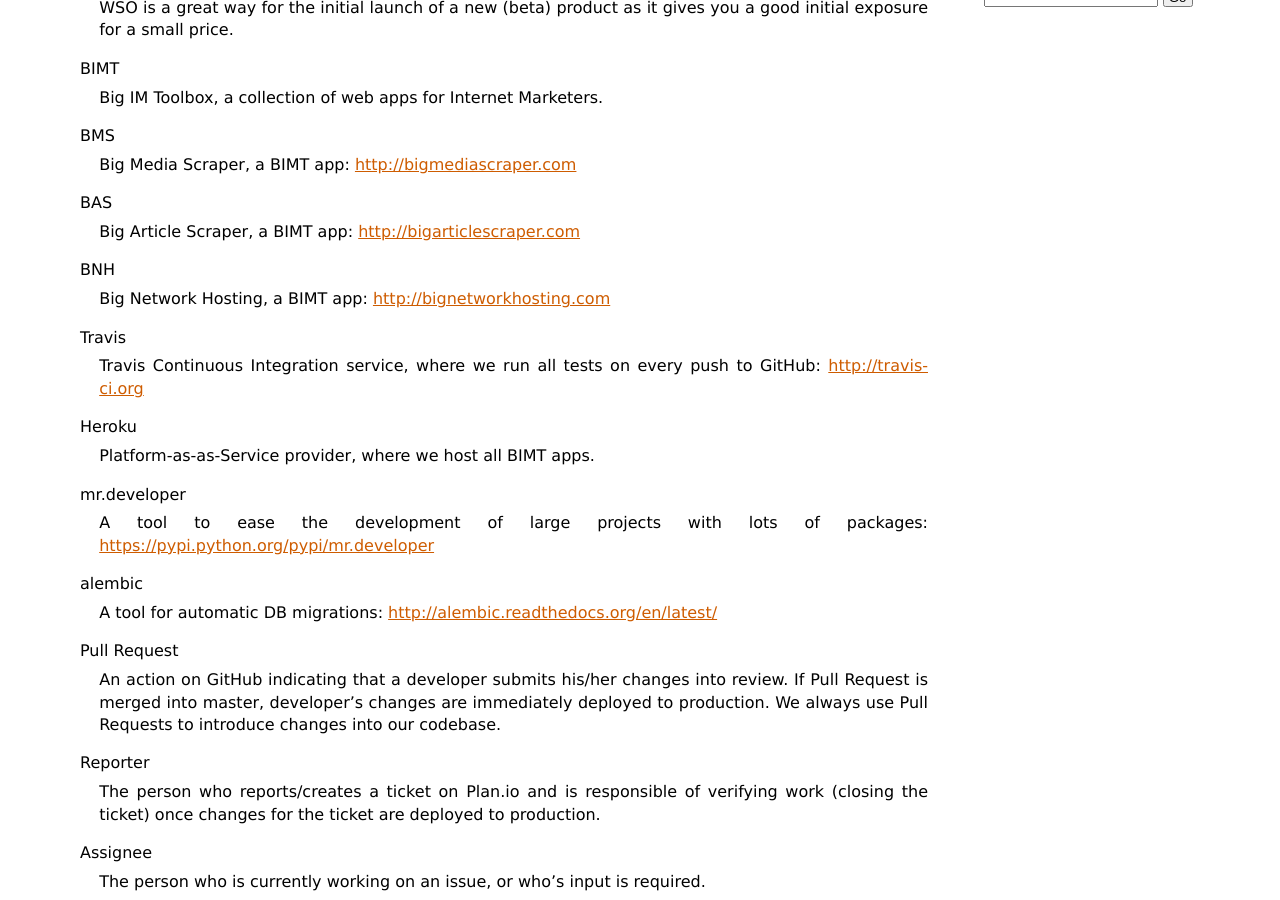
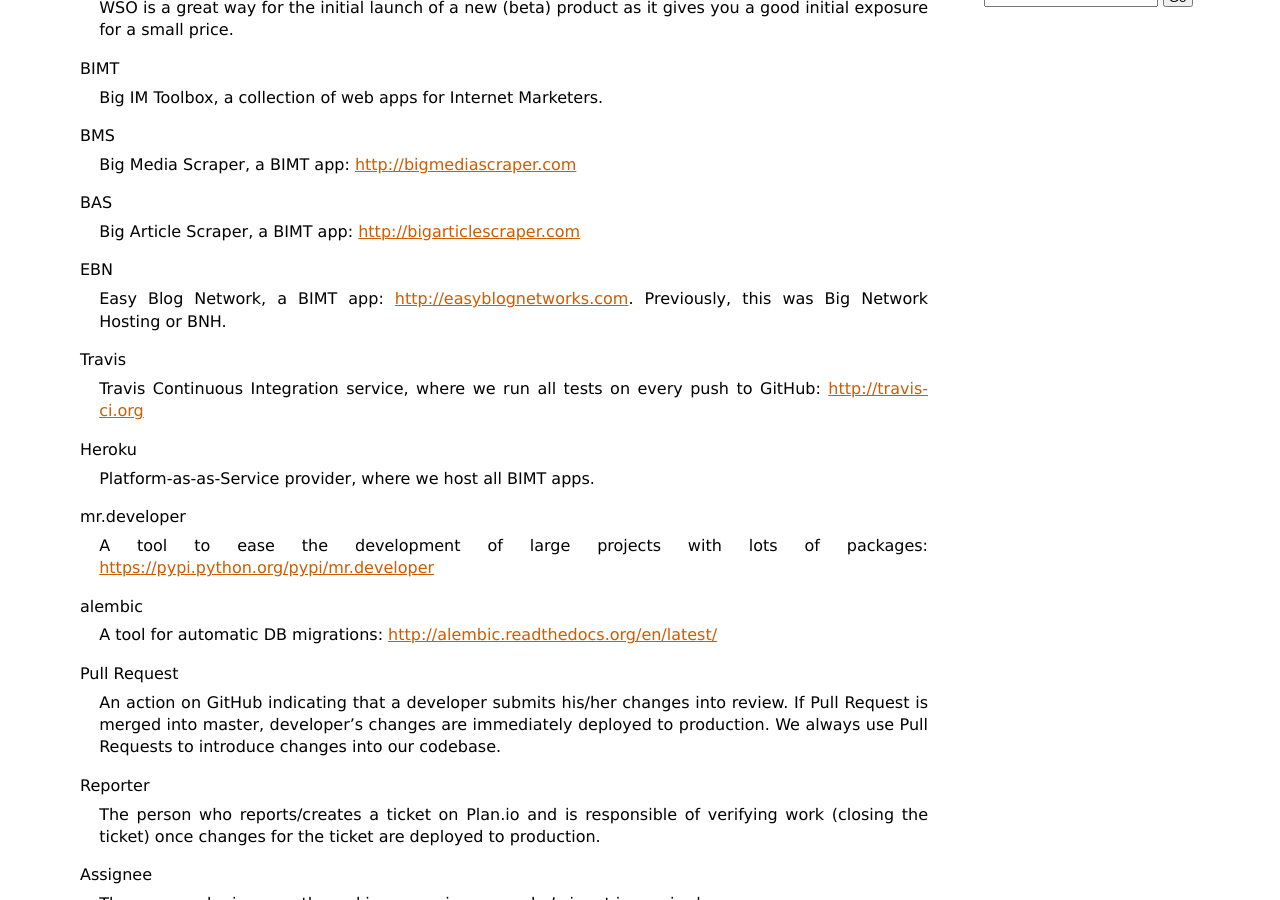
Before and after one commit to persho/pyramid_bimt, a Sphinx documentation site: the page built from docs/glossary.rst, in a window 1280 px wide and 900 px high, scrolled down 445 px. Built offline with Sphinx 7.4.7, drawn with Linux system fonts in a browser that asks for light colours.

Commit message:
refactor bnh -> ebn

```diff
--- a/docs/glossary.rst
+++ b/docs/glossary.rst
@@ -31,8 +31,9 @@
     BAS
         Big Article Scraper, a BIMT app: http://bigarticlescraper.com
 
-    BNH
-        Big Network Hosting, a BIMT app: http://bignetworkhosting.com
+    EBN
+        Easy Blog Network, a BIMT app: http://easyblognetworks.com. Previously,
+        this was Big Network Hosting or BNH.
 
     Travis
         Travis Continuous Integration service, where we run all tests on every
```
